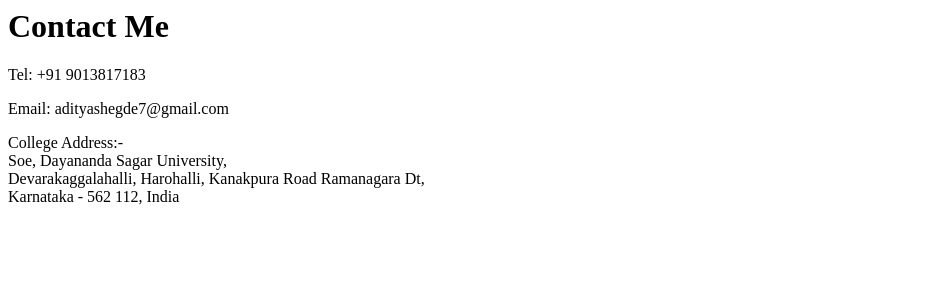
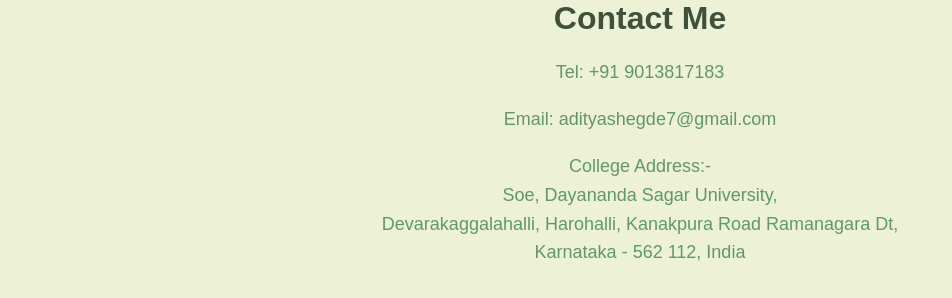
Before and after one commit to Adi7coder/Aditya-portfolio, a plain HTML site: page public/contact.html in a window 1280 px wide. Shown: the whole page, without its empty margins (0-952 px from the left). Drawn offline with Linux system fonts and the light colour scheme.

Commit message:
Update contact.html

```diff
--- a/public/contact.html
+++ b/public/contact.html
@@ -1,3 +1,4 @@
+<link rel="stylesheet" href="./style2.css">
 <h1>Contact Me</h1>
 <p>Tel: +91 9013817183</p>
 <p>Email: adityashegde7@gmail.com</p>
```
